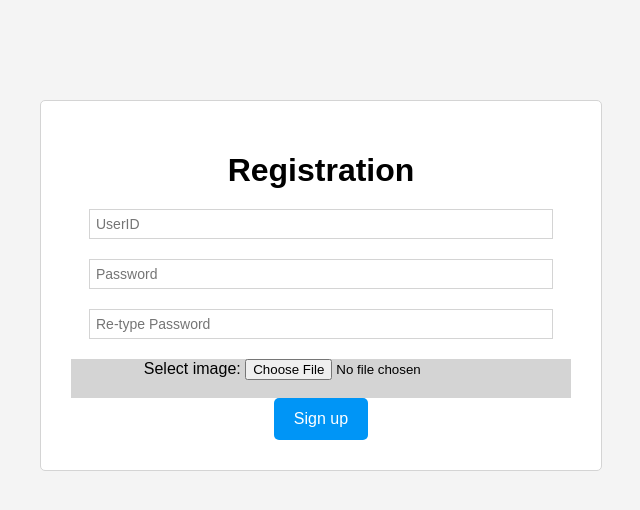
After one commit to borson-sakib/Service-Request-Automation-Django, a Django app: page /create_profile in a window 1280 px wide. The commit adds this page. Shown: the top 510 px of the page, without its empty margins (319-959 px from the left). Run offline with Django 4.2, Linux system fonts and the light colour scheme.

Commit message:
user creation form, image upload

```diff
--- a/employeeInfo/urls.py
+++ b/employeeInfo/urls.py
@@ -11,6 +11,7 @@ from django.contrib.auth.middleware import AuthenticationMiddleware
 urlpatterns = [
 
     path('', index, name="index"),
+    path('create_profile', create_profile, name="create_profile"),
     path('login', login, name="login"),
     path('checkId', checkId, name="checkId"),
 
--- a/employeeInfo/views.py
+++ b/employeeInfo/views.py
@@ -2,12 +2,16 @@ from django.shortcuts import render
 from urllib import request
 from django.shortcuts import render,redirect
 from django.http import HttpResponse
+from django.conf import settings
+from django.contrib import messages
+
 # Create your views here.
 import requests
 import json
+import environ
 
+employeeURL= settings.APIURL
 
-employeeURL= "http://cantexpose/HRM_API/HRM/GetEmpInfo/"
 FunctionalDesignations = ["HOD","HOB","MOP","DEPUTY HEAD","CREDIT IN-CHARGE","FOREIGN TRADE IN-CHARGE","GB IN-CHARGE","CASH","CASH IN CHARGE"]
 
 def index(request):
@@ -16,15 +20,27 @@ def index(request):
 def login(request):
     return render(request,'login.html')
 
+
+def create_profile(request):
+  if request.method == 'POST':
+    # Get the uploaded file
+    picture = request.FILES['picture']
+
+    # Do something with the file...
+
+    return HttpResponse('Picture uploaded successfully')
+  else:
+    return render(request,'create_profile.html')
+
 def checkId(request):
     if (request.method == "POST"):
-        url = employeeURL + str(request.POST["employeeId"])
+        url = str(employeeURL) + str(request.POST["employeeId"])
         response = requests.post(url)
         response = response.json()
         if response["EmpFunctionalDesignation"] in FunctionalDesignations:
+            return HttpResponse(response)
 
-            print(response["EmpFunctionalDesignation"])
-            return HttpResponse(response)
-        return HttpResponse("Not Found")
+        messages.warning(request, 'You are not authorized to Enter')
+        return redirect('login')
         # if(request.POST["employeeId"] == "1111"):
         #     return render(request,'employee_registration.html')
--- /dev/null
+++ b/templates/create_profile.html
@@ -0,0 +1,95 @@
+<!DOCTYPE html>
+<html>
+<head>
+	<title>Registration</title>
+	<style>
+		body {
+			font-family: Arial, sans-serif;
+			background-color: #f4f4f4;
+		}
+		.registration-box {
+			width: 500px;
+			background-color: white;
+			border: 1px solid #d4d4d4;
+			border-radius: 5px;
+			margin: 100px auto;
+			padding: 30px;
+			text-align: center;
+		}
+		.registration-box h1 {
+			font-size: 32px;
+			margin-bottom: 20px;
+		}
+		.registration-box input[type="text"], .registration-box input[type="email"], .registration-box input[type="password"] {
+			width: 90%;
+			padding: 6px;
+			border: 1px solid #d4d4d4;
+			border-radius: 0px;
+			margin-bottom: 20px;
+			font-size: 14px;
+		}
+		.registration-box input[type="submit"] {
+			background-color: #0095f6;
+			color: white;
+			border: 0;
+			padding: 12px 20px;
+			font-size: 16px;
+			border-radius: 5px;
+			cursor: pointer;
+		}
+	</style>
+</head>
+<body>
+	<div class="registration-box">
+		<h1>Registration</h1>
+		<form action="register.php" enctype="multipart/form-data" method="post">
+            {% csrf_token %}
+			<input type="text" name="userID" placeholder="UserID" required>
+			<input type="password" name="password" placeholder="Password" required>
+			<input type="password" name="password" placeholder="Re-type Password" required>
+            <br>
+            <div style="background-color: #d4d4d4;">
+                <label for="image">Select image:</label>
+                <img id="preview" src="#" alt="Image preview" style="display: none;" width=100;>
+                <input type="file" id="image" name="image" accept="image/*">
+                <br>
+
+                <br>
+            </div>
+
+            <!-- <input type="submit" value="Upload"> -->
+
+			<input type="submit" value="Sign up">
+		</form>
+
+
+	</div>
+</body>
+
+<script>
+    const input = document.querySelector('input[type="file"]');
+    const preview = document.querySelector('#preview');
+
+    input.addEventListener('change', updateImageDisplay);
+
+    function updateImageDisplay() {
+        while(preview.firstChild) {
+            preview.removeChild(preview.firstChild);
+        }
+
+        const curFiles = input.files;
+        if(curFiles.length === 0) {
+            const para = document.createElement('p');
+            para.textContent = 'No files currently selected for upload';
+            preview.appendChild(para);
+        } else {
+            const image = document.createElement('img');
+            image.src = URL.createObjectURL(curFiles[0]);
+
+            preview.appendChild(image);
+            preview.style.display = 'block';
+            preview.src= image.src
+        }
+    }
+</script>
+</html>
```
Also changed, not shown: ServiceRequest/settings.py (+9 -0 lines), templates/login.html (+26 -1 lines), 1 other file.
